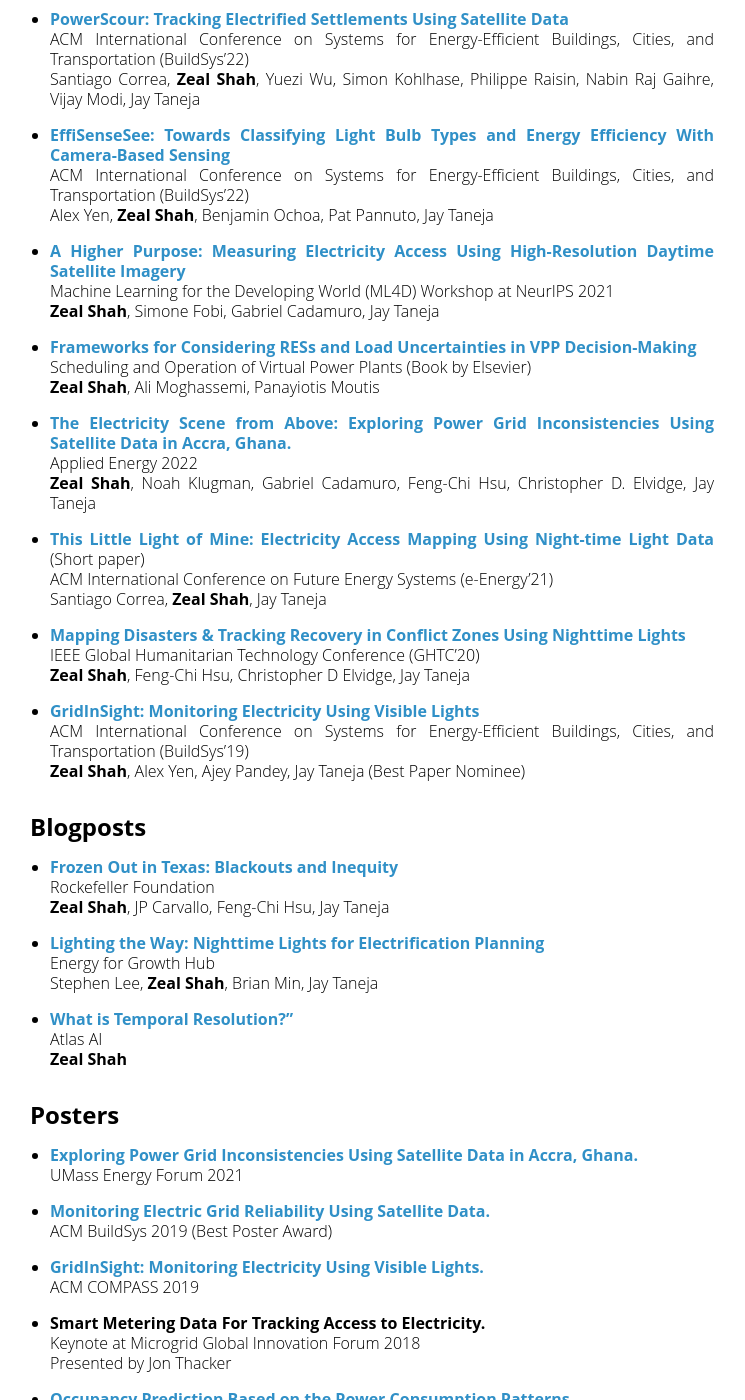
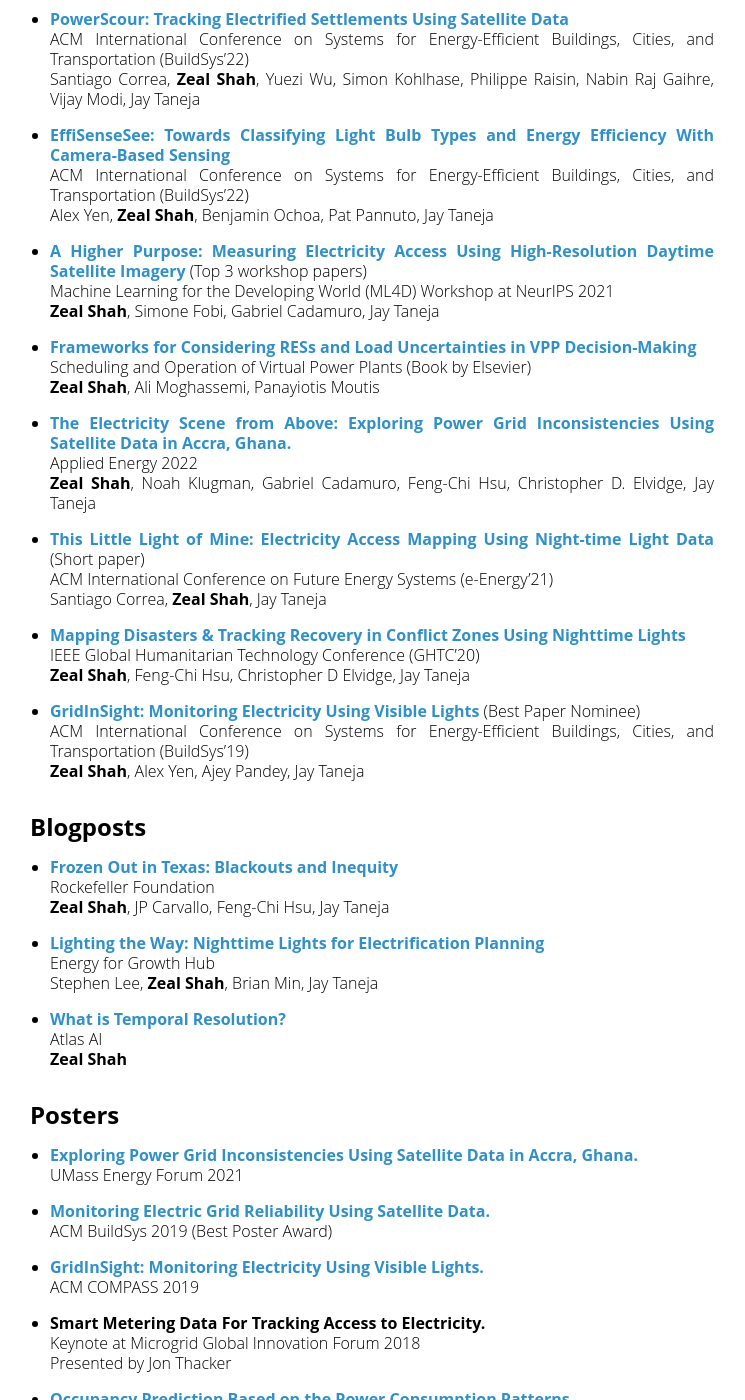
Before and after one commit to zealshah95/zealshah95.github.io, a Jekyll site: the page built from index.md, in a window 1280 px wide and 1400 px high, scrolled down 972 px. Shown: the whole window, without its empty margins (258-1003 px from the left). Built offline with Jekyll 4.4.1, drawn with Linux system fonts in a browser that asks for light colours; our own code applies the rules of GitHub Pages for plain Markdown files.

Commit message:
content correction

```diff
--- a/index.md
+++ b/index.md
@@ -38,7 +38,7 @@
 	ACM International Conference on Systems for Energy-Efficient Buildings, Cities, and Transportation (BuildSys'22)\\
 	Alex Yen, **Zeal Shah**, Benjamin Ochoa, Pat Pannuto, Jay Taneja
 
-* [**A Higher Purpose: Measuring Electricity Access Using High-Resolution Daytime Satellite Imagery**](https://arxiv.org/pdf/2210.03909.pdf)\\
+* [**A Higher Purpose: Measuring Electricity Access Using High-Resolution Daytime Satellite Imagery**](https://arxiv.org/pdf/2210.03909.pdf) (Top 3 workshop papers)\\
 	Machine Learning for the Developing World (ML4D) Workshop at NeurIPS 2021\\
 	**Zeal Shah**, Simone Fobi, Gabriel Cadamuro, Jay Taneja
 
@@ -58,9 +58,9 @@
 	IEEE Global Humanitarian Technology Conference (GHTC'20)\\
 	**Zeal Shah**, Feng-Chi Hsu, Christopher D Elvidge, Jay Taneja
 
-* [**GridInSight: Monitoring Electricity Using Visible Lights**](https://dl.acm.org/doi/abs/10.1145/3360322.3360855)\\
+* [**GridInSight: Monitoring Electricity Using Visible Lights**](https://dl.acm.org/doi/abs/10.1145/3360322.3360855) (Best Paper Nominee)\\
 	ACM International Conference on Systems for Energy-Efficient Buildings, Cities, and Transportation (BuildSys'19)\\
-	**Zeal Shah**, Alex Yen, Ajey Pandey, Jay Taneja (Best Paper Nominee)
+	**Zeal Shah**, Alex Yen, Ajey Pandey, Jay Taneja
 
 <!--
 
@@ -84,7 +84,7 @@
 	Energy for Growth Hub\\
 	Stephen Lee, **Zeal Shah**, Brian Min, Jay Taneja
 
-* [**What is Temporal Resolution?"**](https://www.atlasai.co/learn/what-is-temporal-resolution/)\\
+* [**What is Temporal Resolution?**](https://www.atlasai.co/learn/what-is-temporal-resolution/)\\
 	Atlas AI\\
 	**Zeal Shah**
 
```
